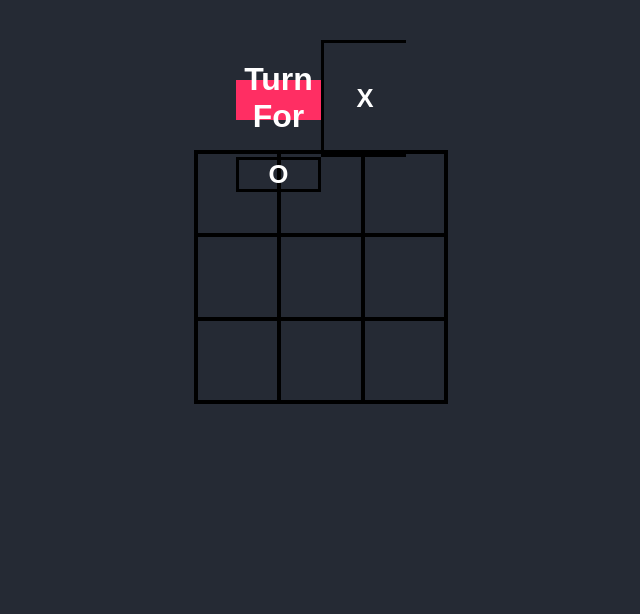
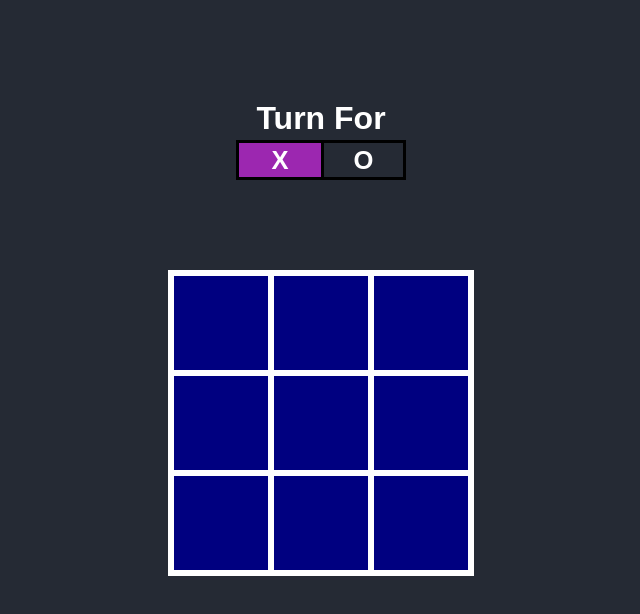
Before and after one commit to ashrafulalam005/tic-tac-toe-with-html-css-javascript, a plain HTML site: page index.html in a window 1280 px wide. Shown: the whole page, without its empty margins (319-959 px from the left). Drawn offline with Linux system fonts and the light colour scheme.

Commit message:
Update style.css

```diff
--- a/style.css
+++ b/style.css
@@ -25,14 +25,14 @@ body {
 .turn-container {
   width: 170px;
   height: 80px;
-  margin: auto;
+  margin: 60px auto;
   display: grid;
   grid-template-columns: 1fr 1fr;
   grid-template-rows: 1fr 1fr;
   position: relative;
 }
 
-.turn-container h3 {
+.turn-container h1 {
   margin: 0;
   grid-column-start: 1;
   grid-column-end: 3;
@@ -54,7 +54,7 @@ body {
   left: 0;
   width: 85px;
   height: 40px;
-  background-color: #ff2e63;
+  background-color: #9c27b0;
   z-index: -1;
 }
 
@@ -62,17 +62,18 @@ body {
   display: grid;
   grid-template-columns: repeat(3, 1fr);
   grid-template-rows: repeat(3, 1fr);
-  height: 250px;
-  width: 250px;
-  margin: 30px auto;
-  border: 2px solid #000;
+  height: 300px;
+  width: 300px;
+  margin: 90px auto;
+  background-color: #000080;
+  border: 3px solid #ffffff;
 }
 
 .box {
   cursor: pointer;
   font-size: 2rem;
   font-weight: 700;
-  border: 2px solid #000;
+  border: 3px solid #ffffff;
 }
 
 .box:hover {
@@ -83,10 +84,11 @@ body {
   background-color: #ff2e63;
   padding: 10px 25px;
   border: none;
-  font-size: 1.2rem;
+  font-size: 1.8rem;
   border-radius: 5px;
   cursor: pointer;
   display: none;
+  margin-top: 30px;
 }
 
 #play-again:hover {
```
